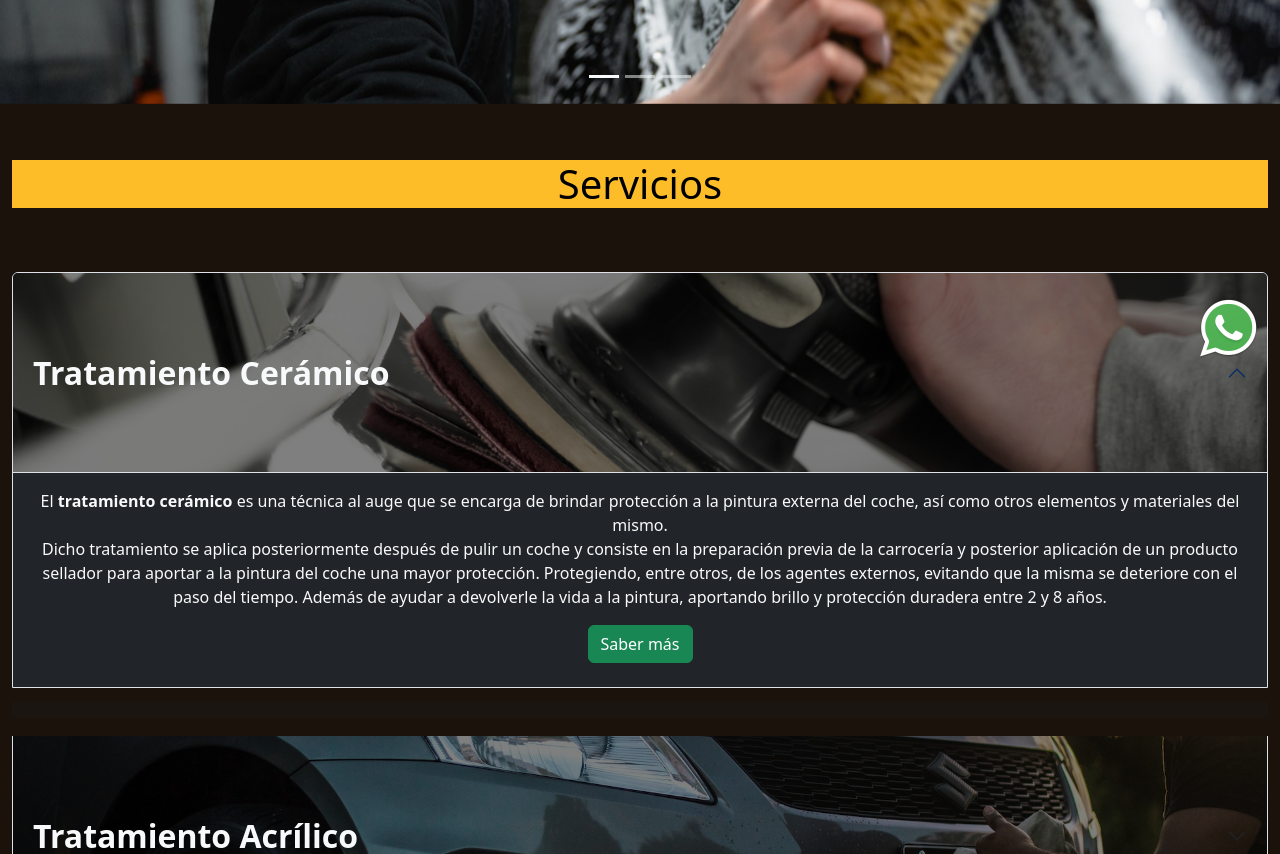
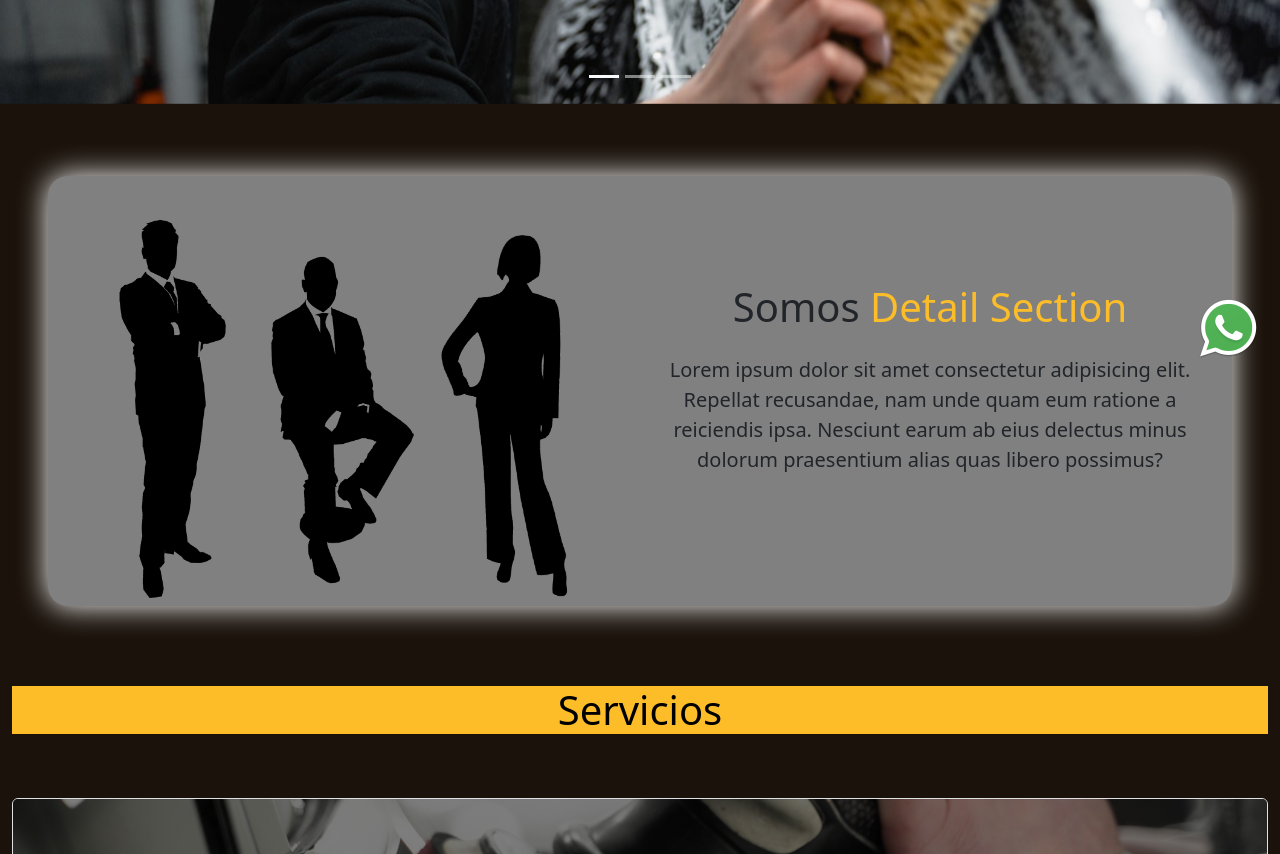
Before and after one commit to Francisco1703/DetailSection, a website: page index.html in a window 1280 px wide. Shown: the part 420-1274 px from the top of the page. Drawn offline with nearby package versions, Linux system fonts and the light colour scheme; a web font is replaced by a local one.

Commit message:
agrego un section con informacion de quienes somos, con sus respectivos estilos

```diff
--- a/index.html
+++ b/index.html
@@ -171,6 +171,27 @@
       </div>
     </section>
 
+    <section class="p-5 text-center text-sm-center bg-color-qs">
+      <div class="container-fluid color-qs">
+        <div class="d-sm-flex align-items-center justify-content-between">
+          <img
+            src="imagenes/nosotros.png"
+            alt="Imagen en blanco y negro de personas"
+            class="img-fluid w-50 d-none d-sm-block"
+          />
+          <div class="py-3">
+            <h1>Somos <span class="text-color">Detail Section</span></h1>
+            <p class="lead my-4">
+              Lorem ipsum dolor sit amet consectetur adipisicing elit. Repellat
+              recusandae, nam unde quam eum ratione a reiciendis ipsa. Nesciunt
+              earum ab eius delectus minus dolorum praesentium alias quas libero
+              possimus?
+            </p>
+          </div>
+        </div>
+      </div>
+    </section>
+
     <section id="sobre-nosotros ">
       <div class="color-nosotros">
         <div class="text-center py-4">
--- a/scss/_index.scss
+++ b/scss/_index.scss
@@ -105,6 +105,22 @@
   z-index: $z-index-1;
 }
 
+/*Quienes somos*/
+
+.bg-color-qs {
+  background-color: $color-brown-black;
+}
+
+.color-qs {
+  background-color: gray;
+  box-shadow: 0 0 30px white;
+  border-radius: 20px;
+}
+
+.text-color {
+  color: $color-gold;
+}
+
 /*cards*/
 
 .bg-gold {
```
Also changed, not shown: css/style.css, imagenes/nosotros.png (added), 1 other file.
